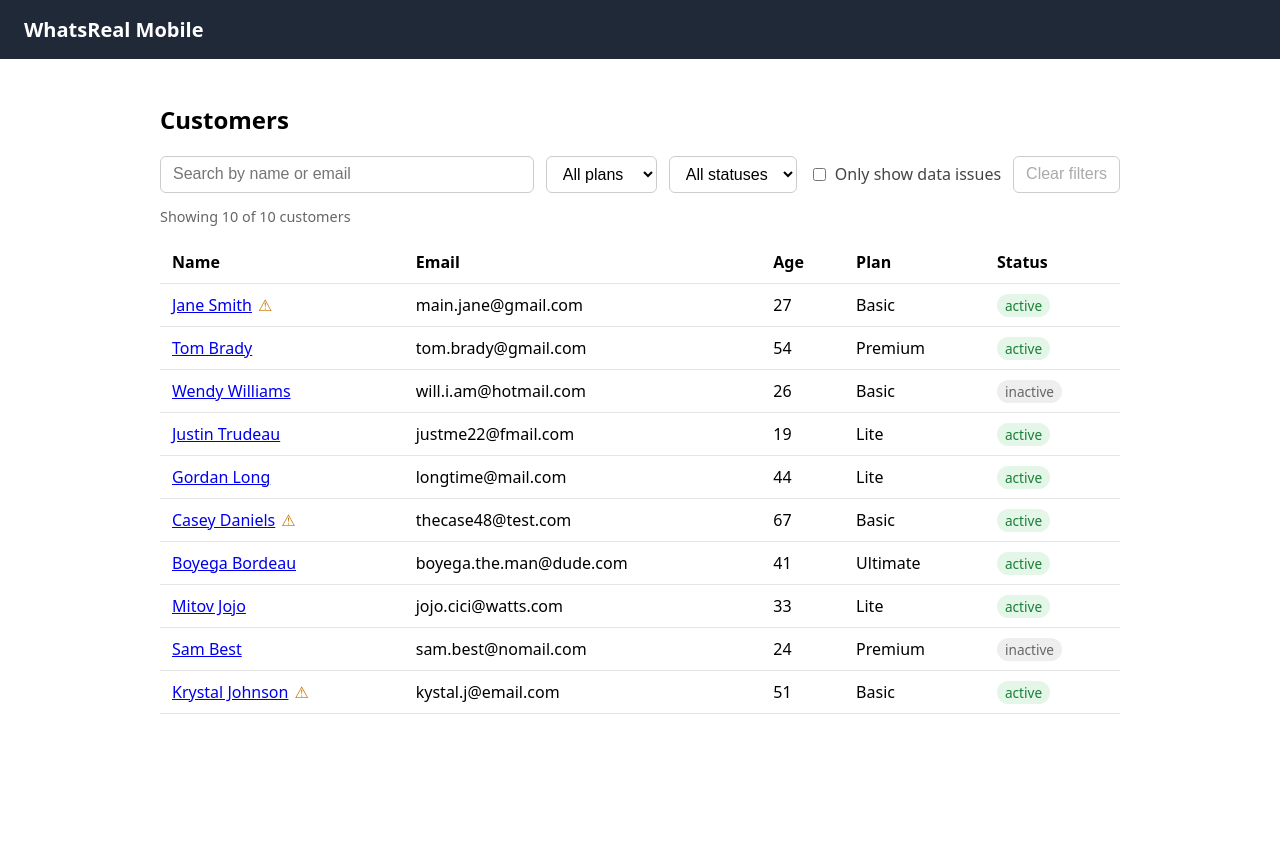
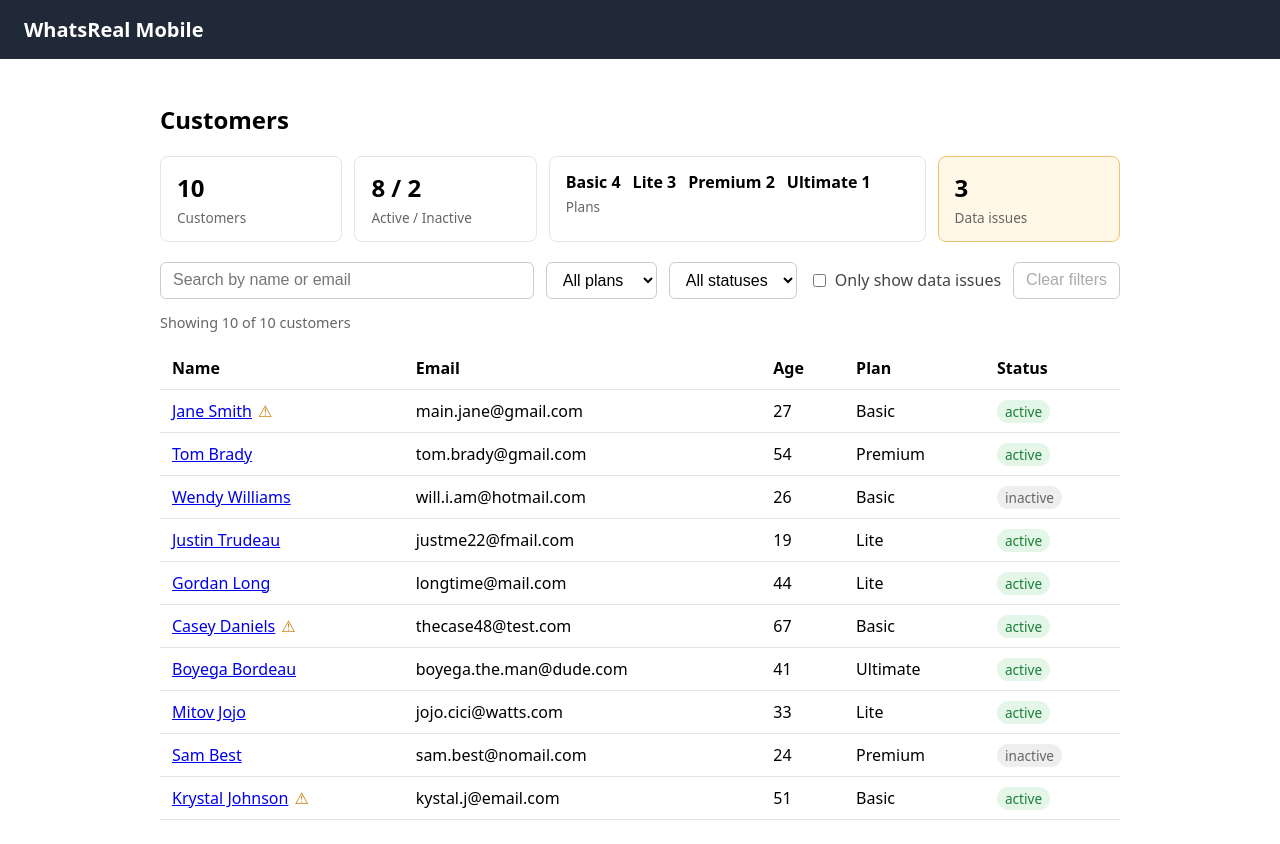
Before and after one commit to MeihaoC/whatsrealmobile_challenge, an Angular app: page /users in a window 1280 px wide. Before the commit the page ends 800 px from the top, so only its background shows below. Built offline with nearby package versions, Linux system fonts and the light colour scheme.

Commit message:
add customer summary cards

```diff
--- /dev/null
+++ b/src/app/components/user-summary/user-summary.css
@@ -0,0 +1,48 @@
+.summary {
+  display: grid;
+  grid-template-columns: repeat(auto-fit, minmax(160px, 1fr));
+  gap: 12px;
+  margin-bottom: 20px;
+}
+
+.card {
+  display: flex;
+  flex-direction: column;
+  gap: 4px;
+  padding: 14px 16px;
+  border: 1px solid #e5e5e5;
+  border-radius: 8px;
+  background: white;
+}
+
+.card.wide {
+  grid-column: span 2;
+}
+
+.value {
+  font-size: 1.5rem;
+  font-weight: 600;
+}
+
+.value.plans {
+  display: flex;
+  flex-wrap: wrap;
+  gap: 4px 12px;
+  font-size: 1rem;
+}
+
+.label {
+  color: #666;
+  font-size: 0.85rem;
+}
+
+.card.has-issues {
+  border-color: #f0c36d;
+  background: #fff8e6;
+}
+
+@media (max-width: 600px) {
+  .card.wide {
+    grid-column: auto;
+  }
+}
--- /dev/null
+++ b/src/app/components/user-summary/user-summary.html
@@ -0,0 +1,25 @@
+<div class="summary">
+  <div class="card">
+    <span class="value">{{ total() }}</span>
+    <span class="label">Customers</span>
+  </div>
+
+  <div class="card">
+    <span class="value">{{ activeCount() }} / {{ inactiveCount() }}</span>
+    <span class="label">Active / Inactive</span>
+  </div>
+
+  <div class="card wide">
+    <span class="value plans">
+      @for (plan of planCounts(); track plan.type) {
+        <span>{{ plan.type | titlecase }} {{ plan.count }}</span>
+      }
+    </span>
+    <span class="label">Plans</span>
+  </div>
+
+  <div class="card" [class.has-issues]="issuesCount() > 0">
+    <span class="value">{{ issuesCount() }}</span>
+    <span class="label">Data issues</span>
+  </div>
+</div>
--- /dev/null
+++ b/src/app/components/user-summary/user-summary.ts
@@ -0,0 +1,36 @@
+import { Component, computed, input } from '@angular/core';
+import { TitleCasePipe } from '@angular/common';
+import { User } from '../../models/user';
+
+@Component({
+  imports: [TitleCasePipe],
+  selector: 'app-user-summary',
+  styleUrl: './user-summary.css',
+  templateUrl: './user-summary.html',
+})
+export class UserSummary {
+  users = input.required<User[]>();
+
+  total = computed(() => this.users().length);
+
+  activeCount = computed(() =>
+    this.users().filter(user => user.plan.status === 'active').length
+  );
+
+  inactiveCount = computed(() => this.total() - this.activeCount());
+
+  issuesCount = computed(() =>
+    this.users().filter(user => (user.dataWarnings?.length ?? 0) > 0).length
+  );
+
+  planCounts = computed(() => {
+    const counts = new Map<string, number>();
+    for (const user of this.users()) {
+      const type = user.plan.type;
+      counts.set(type, (counts.get(type) ?? 0) + 1);
+    }
+    return [...counts.entries()]
+      .map(([type, count]) => ({ type, count }))
+      .sort((a, b) => a.type.localeCompare(b.type));
+  });
+}
--- a/src/app/pages/user-list/user-list.css
+++ b/src/app/pages/user-list/user-list.css
@@ -52,6 +52,10 @@
   font-size: 0.9rem;
 }
 
+.table-wrapper {
+  overflow-x: auto;
+}
+
 .user-table {
   width: 100%;
   border-collapse: collapse;
--- a/src/app/pages/user-list/user-list.html
+++ b/src/app/pages/user-list/user-list.html
@@ -5,6 +5,7 @@
 } @else if (status() === 'error') {
   <p class="error">Couldn't load customers. Please try again later.</p>
 } @else {
+  <app-user-summary [users]="users()" />
   <div class="toolbar">
     <input
       #search
@@ -50,6 +51,7 @@
 
   <p class="result-count">Showing {{ filteredUsers().length }} of {{ users().length }} customers</p>
 
+  <div class="table-wrapper">
     <table class="user-table">
       <thead>
         <tr>
@@ -91,4 +93,5 @@
         }
       </tbody>
     </table>
+  </div>
 }
--- a/src/app/pages/user-list/user-list.ts
+++ b/src/app/pages/user-list/user-list.ts
@@ -4,9 +4,10 @@ import { RouterLink } from '@angular/router';
 import { TitleCasePipe } from '@angular/common';
 import { catchError, of, tap } from 'rxjs';
 import { UserService } from '../../services/user-service';
+import { UserSummary } from '../../components/user-summary/user-summary';
 
 @Component({
-  imports: [RouterLink, TitleCasePipe],
+  imports: [RouterLink, TitleCasePipe, UserSummary],
   selector: 'app-user-list',
   styleUrl: './user-list.css',
   templateUrl: './user-list.html',
```
Also changed, not shown: 1 other file (tests, documents, lock files or other folders). Lines whose indentation alone changed are shown as unchanged.
